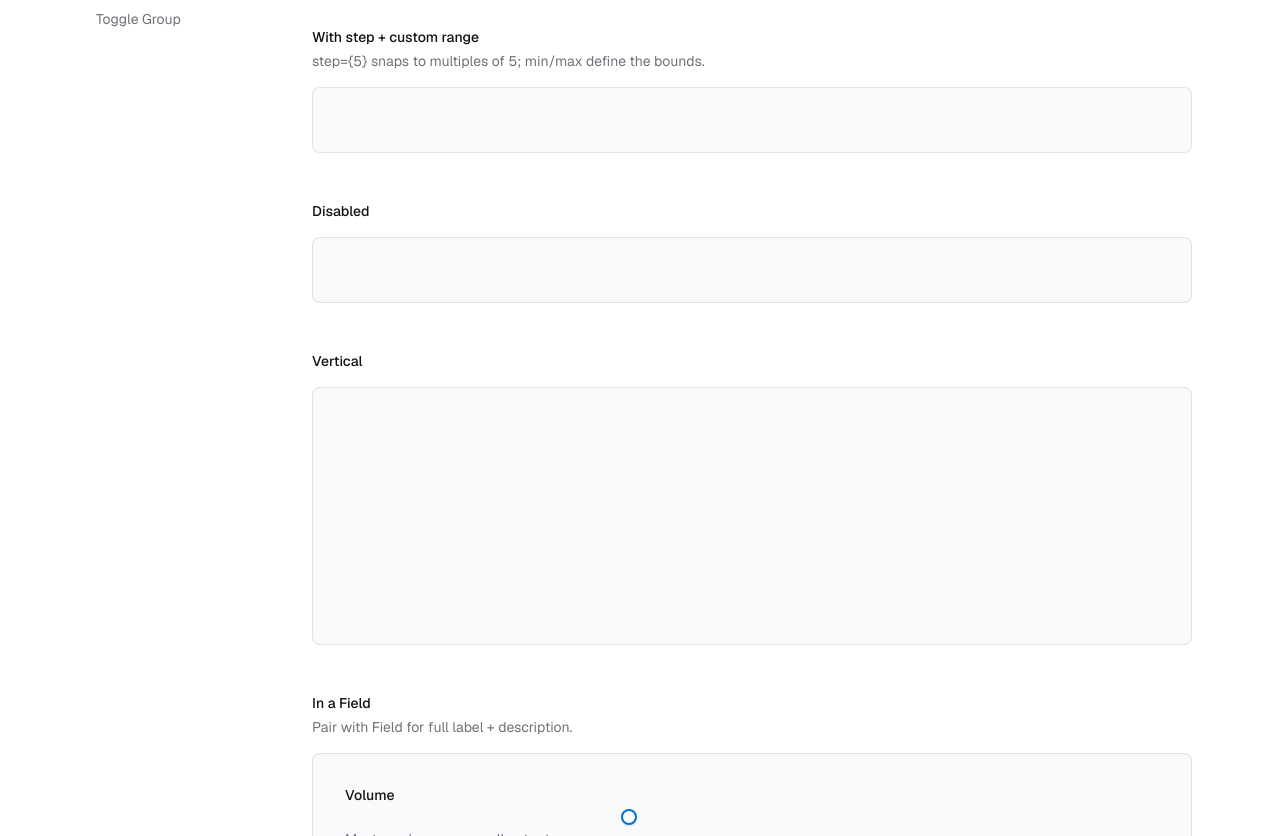
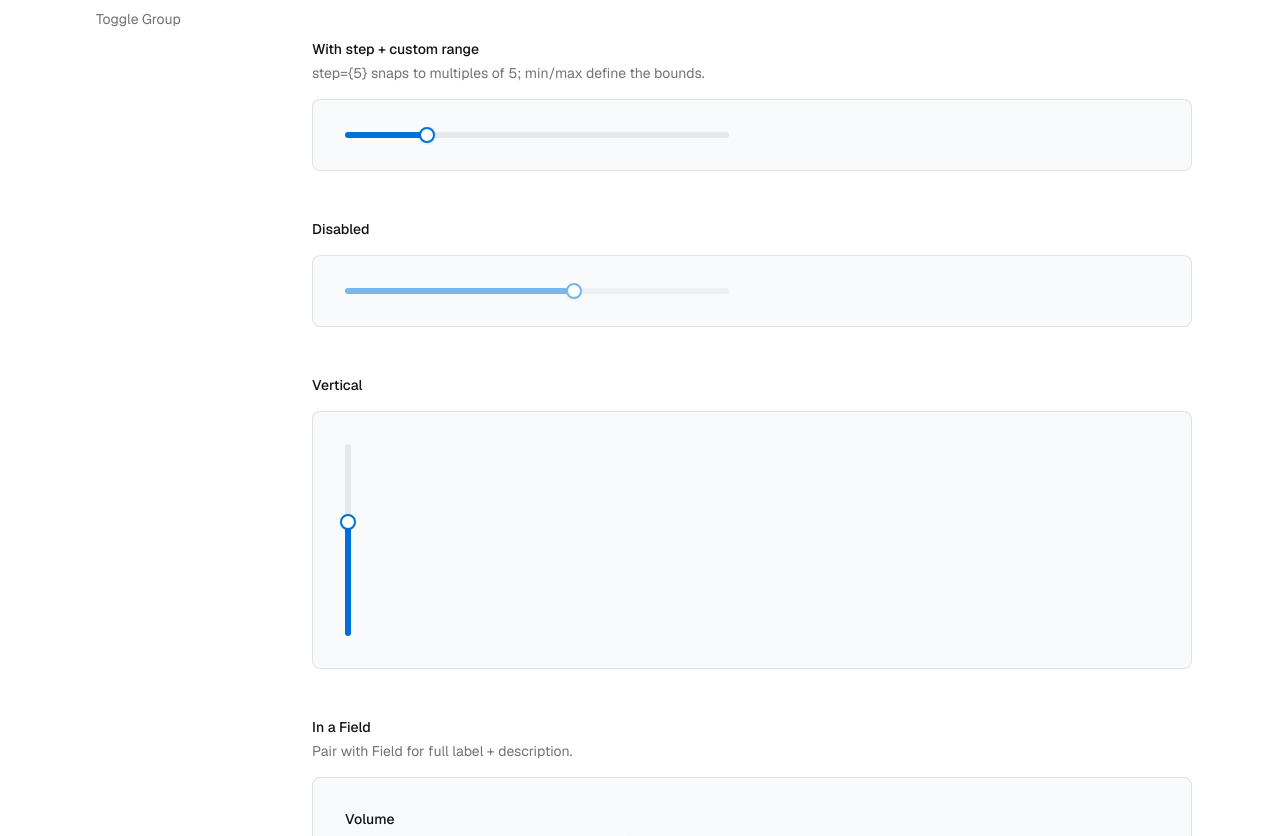
Before and after one commit to oflabs44/hola-ui, a Next.js app: page /components/slider in a window 1280 px wide. Shown: the part 575-1411 px from the top of the page. Built offline with nearby package versions, Linux system fonts and the light colour scheme.

Commit message:
slider: use explicit data-[orientation=...] selectors so track + indicator actually size

```diff
--- a/registry/hola/ui/slider.tsx
+++ b/registry/hola/ui/slider.tsx
@@ -27,13 +27,17 @@
       min={min}
       max={max}
       thumbAlignment="edge"
-      className={cn("data-horizontal:w-full data-vertical:h-full", className)}
+      className={cn(
+        "data-[orientation=horizontal]:w-full",
+        "data-[orientation=vertical]:h-full data-[orientation=vertical]:min-h-40",
+        className
+      )}
       {...props}
     >
       <SliderPrimitive.Control
         className={cn(
           "relative flex w-full touch-none select-none items-center",
-          "data-vertical:h-full data-vertical:w-auto data-vertical:flex-col",
+          "data-[orientation=vertical]:h-full data-[orientation=vertical]:w-auto data-[orientation=vertical]:flex-col",
           "data-disabled:opacity-50 data-disabled:cursor-not-allowed"
         )}
       >
@@ -42,16 +46,16 @@
           className={cn(
             "relative grow select-none overflow-hidden rounded-full",
             "bg-(--hola-fg)/[0.08] dark:bg-(--hola-fg)/[0.1]",
-            "data-horizontal:h-1.5 data-horizontal:w-full",
-            "data-vertical:h-full data-vertical:w-1.5"
+            "data-[orientation=horizontal]:h-1.5 data-[orientation=horizontal]:w-full",
+            "data-[orientation=vertical]:h-full data-[orientation=vertical]:w-1.5"
           )}
         >
           <SliderPrimitive.Indicator
             data-slot="slider-range"
             className={cn(
               "select-none bg-(--hola-accent)",
-              "data-horizontal:h-full",
-              "data-vertical:w-full"
+              "data-[orientation=horizontal]:h-full",
+              "data-[orientation=vertical]:w-full"
             )}
           />
         </SliderPrimitive.Track>
```
Also changed, not shown: public/r/slider.json (+1 -1 lines).
